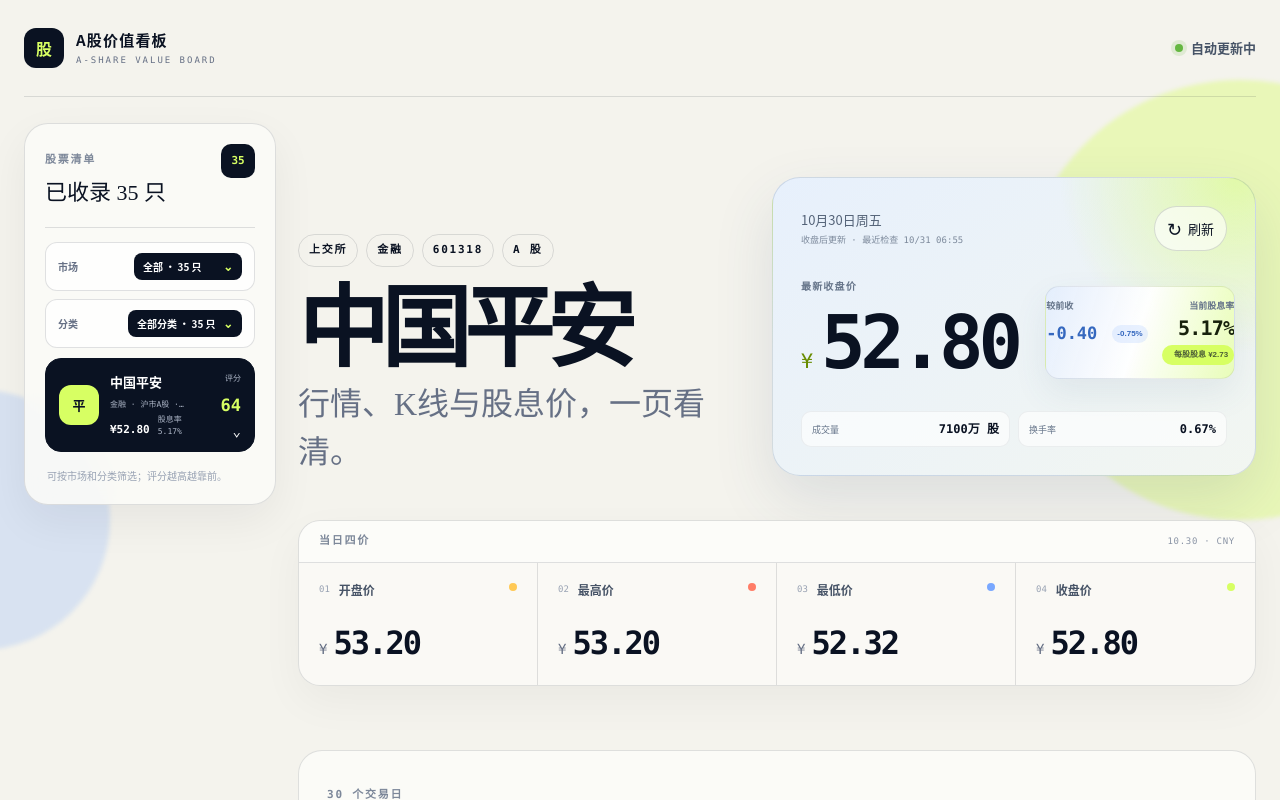
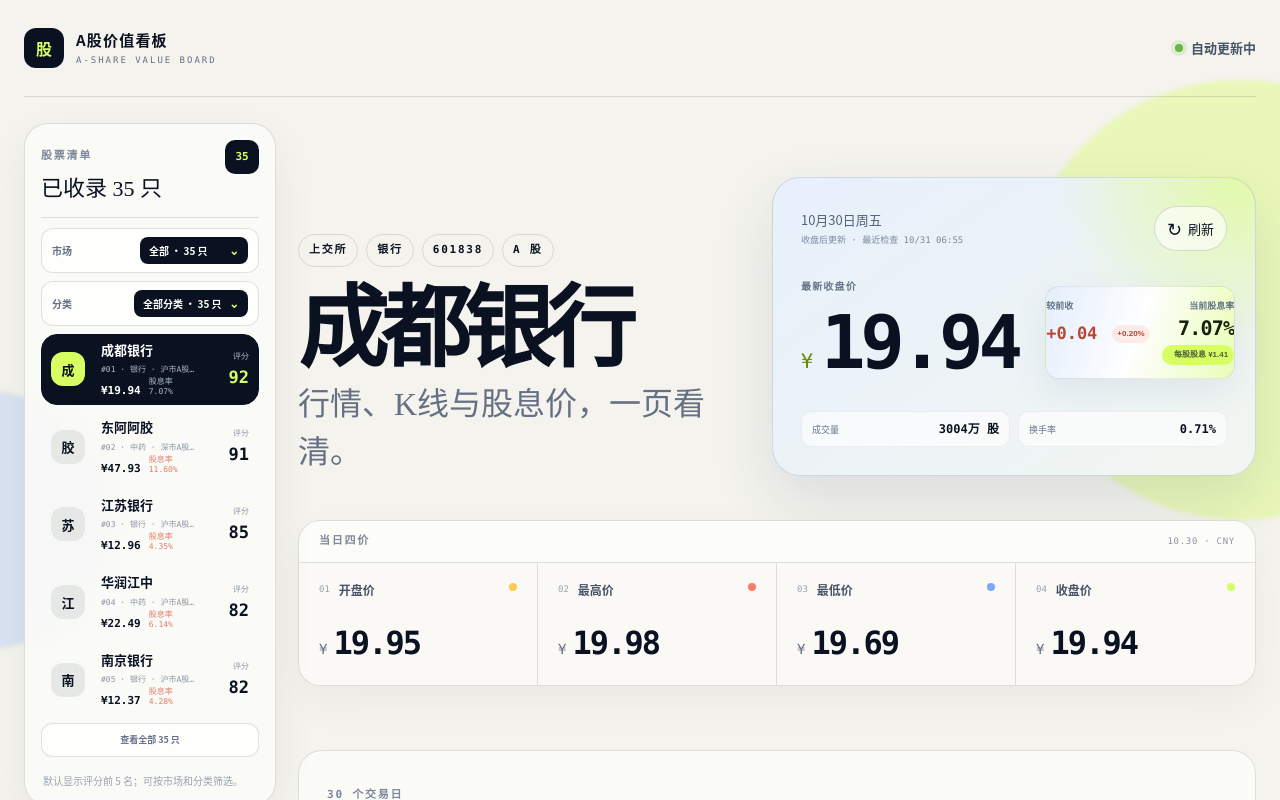
Before and after one commit to ai-stock-cn/a-share-value-board, a Next.js app: page / in a window 1280 px wide. Shown: the top 800 px of the page. Built offline with nearby package versions, Linux system fonts and the light colour scheme.

Commit message:
Show top five ranked stocks by default

```diff
--- a/app/StockDashboard.tsx
+++ b/app/StockDashboard.tsx
@@ -201,7 +201,8 @@ export default function StockDashboard() {
   const [isRefreshing, setIsRefreshing] = useState(false);
   const [marketFilter, setMarketFilter] = useState<MarketFilter>("all");
   const [categoryFilter, setCategoryFilter] = useState<CategoryFilter>("all");
-  const stockSelectorRef = useRef<HTMLDetailsElement>(null);
+  const [showAllStocks, setShowAllStocks] = useState(false);
+  const initialRankSelectionRef = useRef(false);
 
   const loadQuotes = useCallback(async (manual = false) => {
     if (manual) setIsRefreshing(true);
@@ -219,10 +220,23 @@ export default function StockDashboard() {
         throw new Error(payload.message ?? "行情数据加载失败");
       }
 
+      let effectiveSymbol = selectedSymbol;
+      if (!initialRankSelectionRef.current && payload.stocks.length > 0) {
+        effectiveSymbol = [...payload.stocks].sort(
+          (left, right) =>
+            right.score - left.score ||
+            left.name.localeCompare(right.name, "zh-CN"),
+        )[0].symbol;
+        initialRankSelectionRef.current = true;
+        if (effectiveSymbol !== selectedSymbol) {
+          setSelectedSymbol(effectiveSymbol);
+        }
+      }
+
       const selectedStock = payload.stocks.find(
-        (stock) => stock.symbol === selectedSymbol,
-      );
-      const quotes = payload.quotesBySymbol[selectedSymbol] ?? [];
+        (stock) => stock.symbol === effectiveSymbol,
+      );
+      const quotes = payload.quotesBySymbol[effectiveSymbol] ?? [];
 
       if (!selectedStock || quotes.length === 0) {
         throw new Error("暂时没有可展示的行情数据");
@@ -277,6 +291,10 @@ export default function StockDashboard() {
       ),
     [categoryFilter, marketFilter, rankedStocks],
   );
+  const visibleStocks = useMemo(
+    () => (showAllStocks ? filteredStocks : filteredStocks.slice(0, 5)),
+    [filteredStocks, showAllStocks],
+  );
   const latest = data?.quotes[0];
   const previous = data?.quotes[1];
   const change = latest && previous ? latest.close - previous.close : 0;
@@ -393,7 +411,7 @@ export default function StockDashboard() {
                       );
                     }
                     if (firstMatch) setSelectedSymbol(firstMatch.symbol);
-                    if (stockSelectorRef.current) stockSelectorRef.current.open = false;
+                    setShowAllStocks(false);
                   }}
                 >
                   {MARKET_FILTERS.map((filter) => {
@@ -435,7 +453,7 @@ export default function StockDashboard() {
                       );
                     }
                     if (firstMatch) setSelectedSymbol(firstMatch.symbol);
-                    if (stockSelectorRef.current) stockSelectorRef.current.open = false;
+                    setShowAllStocks(false);
                   }}
                 >
                   {CATEGORY_FILTERS.map((filter) => {
@@ -456,43 +474,13 @@ export default function StockDashboard() {
               </span>
             </label>
           </div>
-          <details className="stock-selector" ref={stockSelectorRef}>
-            <summary className="stock-selector-current">
-              <span className="stock-mark">{selectedStock.mark}</span>
-              <span className="stock-identity">
-                <strong>{selectedStock.name}</strong>
-                <small>
-                  {selectedStock.category} · {formatMarketName(selectedStock.market)} ·{" "}
-                  {selectedStock.symbol}
-                </small>
-              </span>
-              <span className="stock-list-price">
-                <strong>
-                  {selectedStock.latestClose === null
-                    ? "—"
-                    : `¥${numberFormatter.format(selectedStock.latestClose)}`}
-                </strong>
-                <small>
-                  {selectedStock.currentDividendYield === null
-                    ? "股息率 —"
-                    : `股息率 ${selectedStock.currentDividendYield.toFixed(2)}%`}
-                </small>
-              </span>
-              <span className="stock-score">
-                <small>评分</small>
-                <strong>{selectedStock.score}</strong>
-                <i className="selector-chevron" aria-hidden="true">
-                  ⌄
-                </i>
-              </span>
-            </summary>
-            <div className="stock-options">
+          <div className="stock-selector">
             <div
               className="stock-option-list"
               role="listbox"
               aria-label="按评分选择股票"
             >
-                {filteredStocks.map((stock) => {
+              {visibleStocks.map((stock) => {
                 const rank = rankedStocks.indexOf(stock) + 1;
 
                 return (
@@ -503,12 +491,7 @@ export default function StockDashboard() {
                     className={`stock-option ${
                       selectedSymbol === stock.symbol ? "is-active" : ""
                     }`}
-                      onClick={() => {
-                        setSelectedSymbol(stock.symbol);
-                        if (stockSelectorRef.current) {
-                          stockSelectorRef.current.open = false;
-                        }
-                      }}
+                    onClick={() => setSelectedSymbol(stock.symbol)}
                     key={stock.symbol}
                   >
                     <span className="stock-mark">{stock.mark}</span>
@@ -547,10 +530,20 @@ export default function StockDashboard() {
                 );
               })}
             </div>
-            </div>
-          </details>
+            {filteredStocks.length > 5 && (
+              <button
+                type="button"
+                className="stock-list-toggle"
+                onClick={() => setShowAllStocks((current) => !current)}
+              >
+                {showAllStocks
+                  ? "收起至评分前 5 名"
+                  : `查看全部 ${filteredStocks.length} 只`}
+              </button>
+            )}
+          </div>
           <p className="stock-rail-note">
-            可按市场和分类筛选；评分越高越靠前。
+            默认显示评分前 5 名；可按市场和分类筛选。
           </p>
         </aside>
 
--- a/app/globals.css
+++ b/app/globals.css
@@ -1750,8 +1750,8 @@ footer {
   top: 18px;
   align-self: start;
   max-height: calc(100vh - 36px);
-  padding: 20px;
-  overflow: visible;
+  padding: 16px;
+  overflow-y: auto;
   border: 1px solid var(--line);
   border-radius: 24px;
   background: rgba(251, 251, 247, 0.88);
@@ -1764,7 +1764,7 @@ footer {
   align-items: flex-start;
   justify-content: space-between;
   gap: 12px;
-  padding-bottom: 18px;
+  padding-bottom: 12px;
   border-bottom: 1px solid var(--line);
 }
 
@@ -1789,24 +1789,15 @@ footer {
 
 .stock-selector {
   position: relative;
-  margin-top: 10px;
+  margin-top: 8px;
 }
 
 .stock-filter-group {
   display: grid;
   gap: 8px;
-  margin-top: 14px;
-}
-
-.stock-selector summary {
-  list-style: none;
-}
-
-.stock-selector summary::-webkit-details-marker {
-  display: none;
-}
-
-.stock-selector-current,
+  margin-top: 10px;
+}
+
 .stock-option {
   display: grid;
   grid-template-areas:
@@ -1814,43 +1805,14 @@ footer {
     "mark price score";
   grid-template-columns: 40px minmax(0, 1fr) auto;
   grid-template-rows: auto auto;
-  gap: 3px 11px;
+  gap: 2px 10px;
   width: 100%;
-  padding: 13px;
+  padding: 7px 9px;
   border-radius: 16px;
+  line-height: 1;
   text-align: left;
   cursor: pointer;
   transition: border-color 180ms ease, background 180ms ease, transform 180ms ease;
-}
-
-.stock-selector-current {
-  border: 1px solid var(--ink);
-  background: var(--ink);
-  color: white;
-}
-
-.stock-selector-current:hover {
-  transform: translateY(-1px);
-}
-
-.stock-options {
-  position: absolute;
-  z-index: 20;
-  top: calc(100% + 9px);
-  left: 0;
-  display: grid;
-  gap: 8px;
-  width: 100%;
-  min-width: min(360px, calc(100vw - 48px));
-  max-height: min(430px, calc(100vh - 170px));
-  padding: 8px;
-  overflow-y: auto;
-  border: 1px solid var(--line);
-  border-radius: 18px;
-  background: rgba(251, 251, 247, 0.98);
-  box-shadow: 0 24px 64px rgba(10, 18, 34, 0.2);
-  scrollbar-width: thin;
-  backdrop-filter: blur(18px);
 }
 
 .market-select {
@@ -1859,7 +1821,7 @@ footer {
   justify-content: space-between;
   gap: 12px;
   margin-top: 0;
-  padding: 10px 12px;
+  padding: 8px 10px;
   border: 1px solid var(--line);
   border-radius: 12px;
   background: rgba(255, 255, 255, 0.62);
@@ -1918,15 +1880,16 @@ footer {
 }
 
 .stock-option.is-active {
-  border-color: rgba(10, 18, 34, 0.24);
-  background: rgba(215, 255, 99, 0.28);
+  border-color: var(--ink);
+  background: var(--ink);
+  color: white;
 }
 
 .stock-mark {
   display: grid;
   grid-area: mark;
-  width: 40px;
-  height: 40px;
+  width: 34px;
+  height: 34px;
   place-items: center;
   align-self: center;
   border-radius: 12px;
@@ -1936,7 +1899,6 @@ footer {
   font-weight: 800;
 }
 
-.stock-selector-current .stock-mark,
 .stock-option.is-active .stock-mark {
   background: var(--lime);
 }
@@ -1966,6 +1928,7 @@ footer {
 .stock-identity strong {
   overflow: hidden;
   font-size: 13px;
+  line-height: 1.2;
   text-overflow: ellipsis;
   white-space: nowrap;
 }
@@ -1975,6 +1938,7 @@ footer {
   color: #8a94a5;
   font-family: ui-monospace, SFMono-Regular, Menlo, monospace;
   font-size: 8px;
+  line-height: 1.25;
 }
 
 .stock-identity small {
@@ -1983,8 +1947,9 @@ footer {
   white-space: nowrap;
 }
 
-.stock-selector-current .stock-identity small,
-.stock-selector-current .stock-list-price small {
+.stock-option.is-active .stock-identity small,
+.stock-option.is-active .stock-list-price small,
+.stock-option.is-active .stock-score small {
   color: #aeb7c8;
 }
 
@@ -1995,6 +1960,7 @@ footer {
 .stock-list-price strong {
   font-family: ui-monospace, SFMono-Regular, Menlo, monospace;
   font-size: 11px;
+  line-height: 1.2;
 }
 
 .stock-list-price small.positive { color: #e77b68; }
@@ -2019,26 +1985,29 @@ footer {
 
 .stock-score strong {
   font-size: 17px;
-}
-
-.stock-selector-current .stock-score {
+  line-height: 1;
+}
+
+.stock-option.is-active .stock-score {
   color: var(--lime);
 }
 
-.stock-selector-current .stock-score small {
-  color: #aeb7c8;
-}
-
-.selector-chevron {
-  color: white;
-  font-size: 14px;
-  font-style: normal;
-  line-height: 0.7;
-  transition: transform 180ms ease;
-}
-
-.stock-selector[open] .selector-chevron {
-  transform: rotate(180deg);
+.stock-list-toggle {
+  width: 100%;
+  margin-top: 8px;
+  padding: 9px 12px;
+  border: 1px solid var(--line);
+  border-radius: 11px;
+  background: rgba(255, 255, 255, 0.7);
+  color: #667085;
+  font-size: 9px;
+  font-weight: 800;
+  cursor: pointer;
+}
+
+.stock-list-toggle:hover {
+  border-color: rgba(10, 18, 34, 0.2);
+  background: white;
 }
 
 .stock-rail-note {
@@ -2421,10 +2390,6 @@ footer {
     max-width: none;
   }
 
-  .stock-options {
-    min-width: 100%;
-  }
-
   .dashboard-main .hero,
   .dashboard-main .price-grid,
   .dashboard-main .week-section,
```
Also changed, not shown: 1 other file (tests, documents, lock files or other folders). Lines whose indentation alone changed are shown as unchanged.
